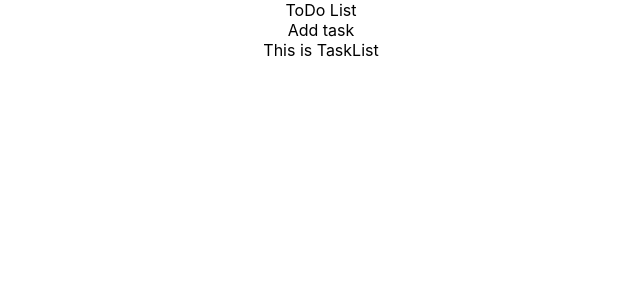
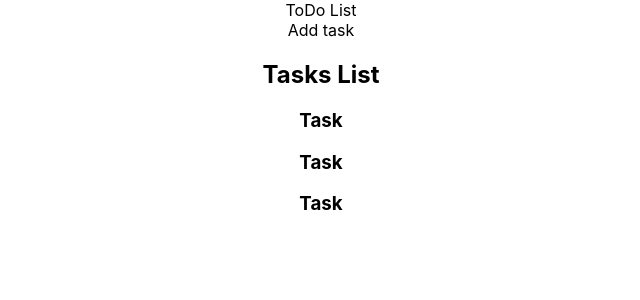
Before and after one commit to Slav666/ToDo-List-React, a React (Create React App) app: page / in a window 1280 px wide. Shown: the top 300 px of the page, without its empty margins (319-959 px from the left). Built offline with nearby package versions, Linux system fonts and the light colour scheme.

Commit message:
Add const Task in Task.js

```diff
--- a/src/components/Task.js
+++ b/src/components/Task.js
@@ -0,0 +1,13 @@
+import React from 'react';
+
+const Task = () => {
+    return (
+        <h3>
+            Task
+        </h3>
+
+    );
+
+}
+
+export default Task;
--- a/src/components/TaskList.js
+++ b/src/components/TaskList.js
@@ -1,15 +1,17 @@
+import React from 'react';
+import Task from './Task'
 
-import React, {Component} from 'react';
+const TaskList = () => {
+    return (
+        <div>
+            <h2>Tasks List</h2>
+            <Task/>
+            <Task/>
+            <Task/>
+        </div>
 
-class TaskList extends Component {
-    state = {  }
-    render() {
-        return (
-            <div>
-               <div>This is TaskList</div>
-            </div>
-         );
-    }
+    );
+
 }
 
 export default TaskList;
```
